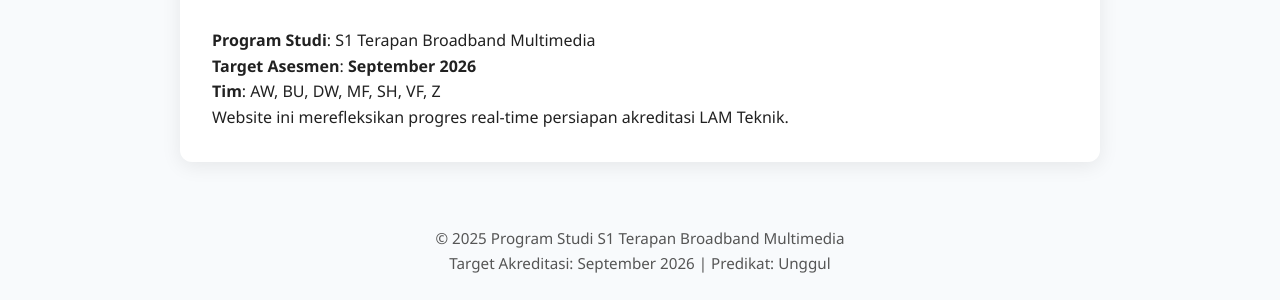
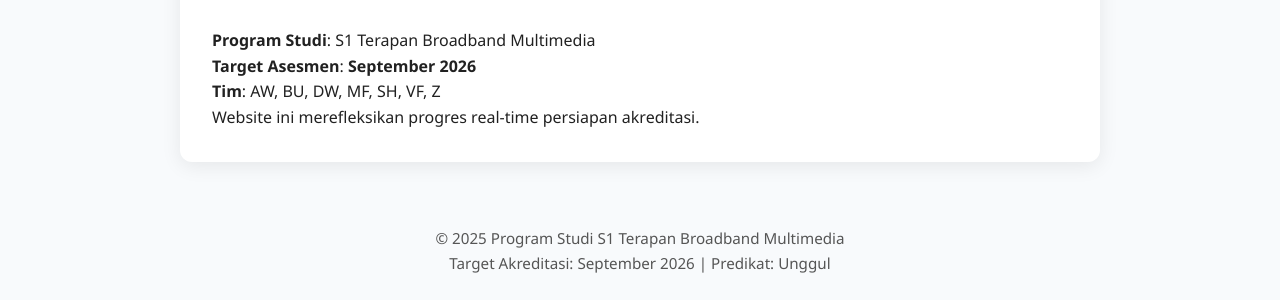
Before and after one commit to portal-psbm/aksibm-26, a Jekyll site: the page built from index.md, in a window 1280 px wide. Shown: the part 313-613 px from the top of the page. Built offline with Jekyll 4.4.1, drawn with Linux system fonts in a browser that asks for light colours.

Commit message:
Edit index.md

```diff
--- a/index.md
+++ b/index.md
@@ -51,4 +51,4 @@ permalink: /
 **Target Asesmen**: **September 2026**
 **Tim**: AW, BU, DW, MF, SH, VF, Z
 
-> Website ini merefleksikan progres real-time persiapan akreditasi LAM Teknik.
+> Website ini merefleksikan progres real-time persiapan akreditasi.
```
